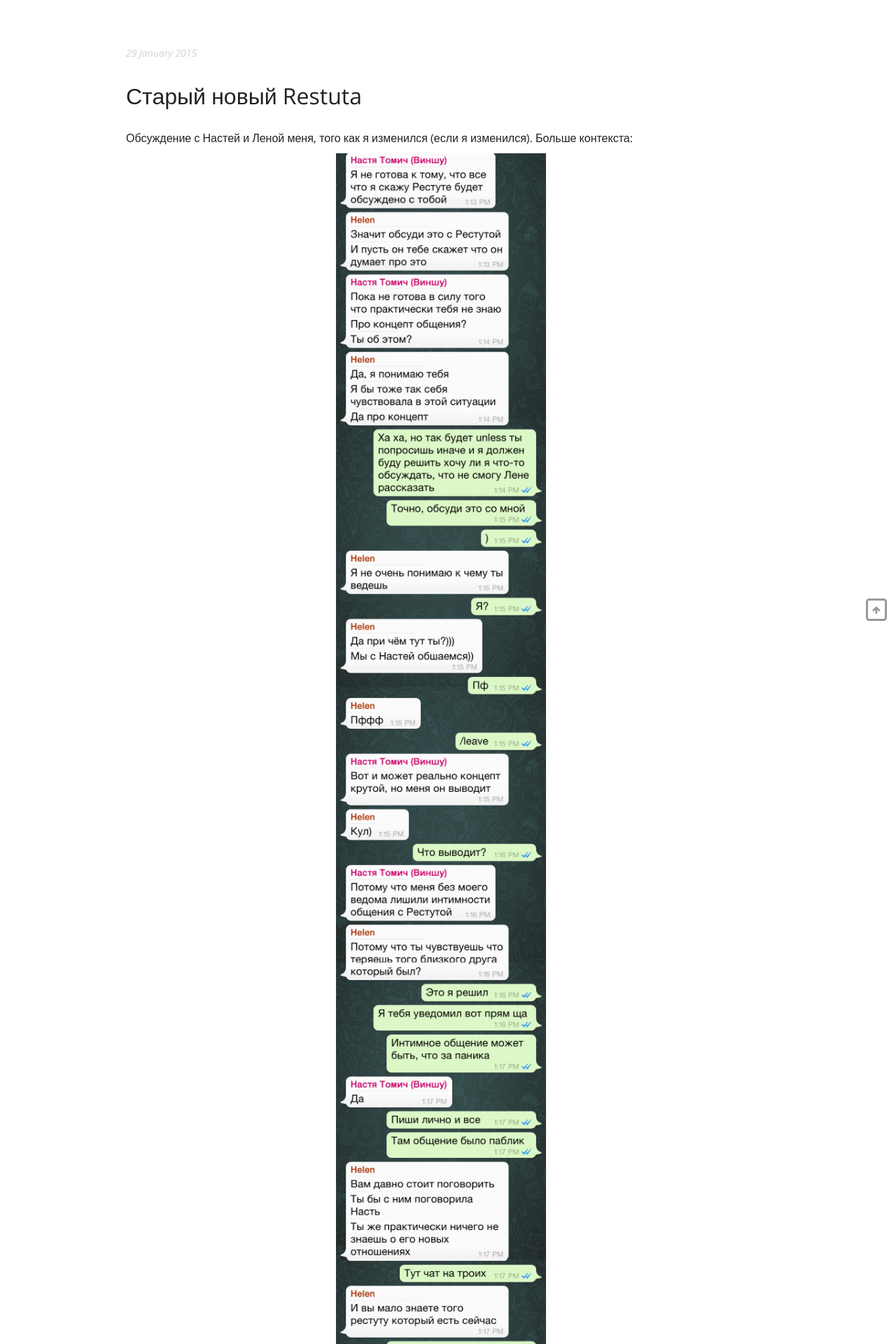
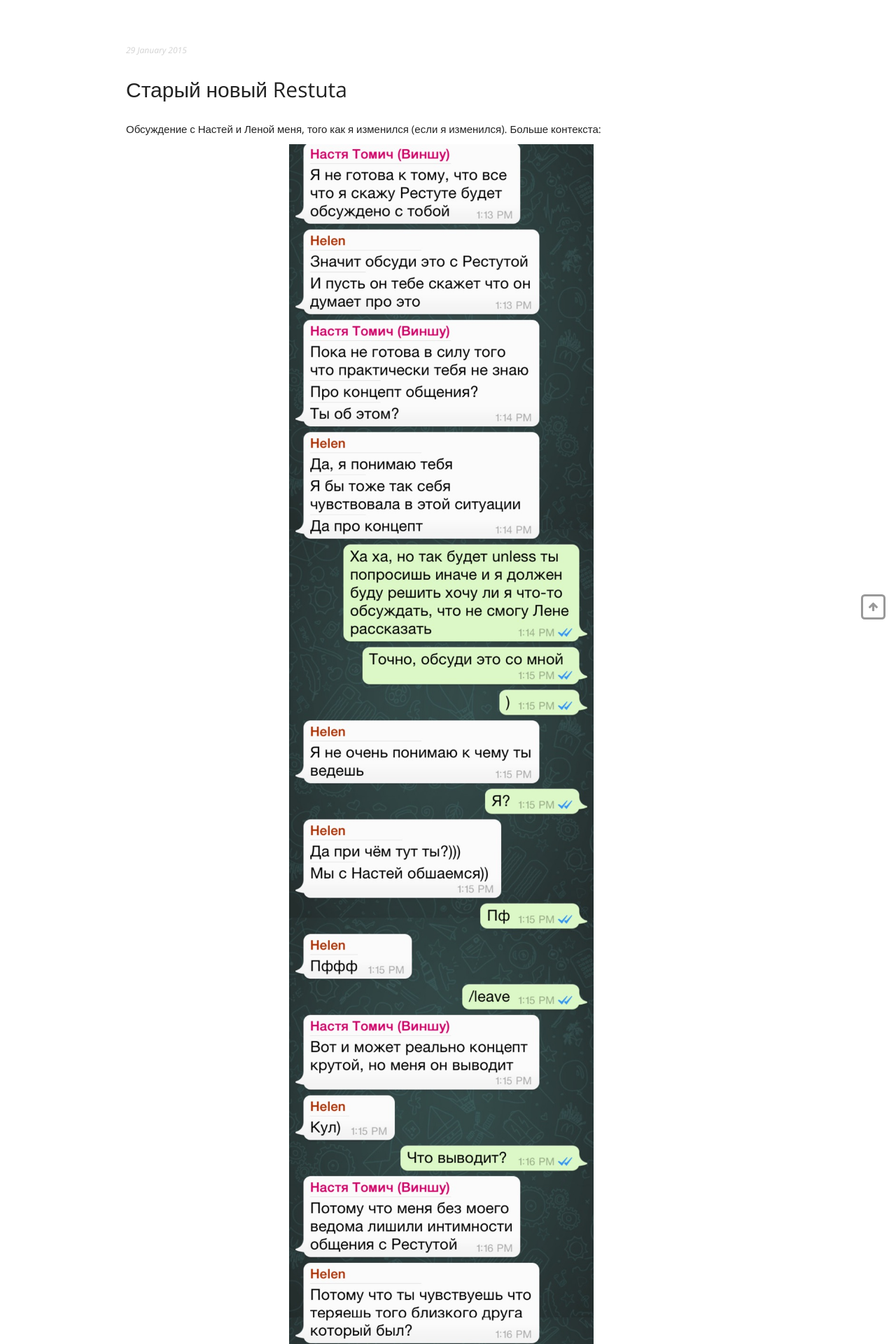
Before and after one commit to Restuta/restuta.github.io, a Jekyll site: the page built from _debates/new-restuta.md, in a window 1280 px wide. Shown: the top 1920 px of the page at 70% size. Built offline with Jekyll 4.4.1, drawn with Linux system fonts in a browser that asks for light colours; nearby versions of some CDN libraries; comment, search, counter and statistics services are not loaded.

Commit message:
improved image and size

```diff
--- a/_debates/new-restuta.md
+++ b/_debates/new-restuta.md
@@ -7,7 +7,7 @@ date: 2015/01/29
 ---
 <p>Обсуждение с Настей и Леной меня, того как я изменился (если я изменился). Больше контекста:</p>
 <div class="row">
-    <div class="col-sm-12" style="text-align: center;">
-        <img src="{{site.url}}/images/debates/new-restuta/whatsapp-history.jpg" style="max-width: 300px;"/>
+    <div class="col-sm-12 col-md-6 col-md-offset-3" style="text-align: center;">
+        <img class="img-responsive" src="{{site.url}}/images/debates/new-restuta/whatsapp-history.jpg"/>
     </div>
 </div>
--- a/css/minimalistic.css
+++ b/css/minimalistic.css
@@ -32,7 +32,7 @@ b {
 
 .date {
     font-style: italic;
-    font-size: 14px;
+    font-size: 0.8em;
     font-weight: 300;
     color: rgb(210, 210, 210);
 }
@@ -66,8 +66,8 @@ footer {
     margin-top: 2em;
 }
 
-.row img {
-    max-width: 100px;
+.img-responsive {
+    max-width: 100%;
 }
 
 .row img.img-big {
@@ -120,6 +120,9 @@ blockquote.small{
 }
 
 @media (min-width: 768px) {
+    body {
+        font-size: 3.2em;
+    }
     h1 {
         margin: 1em 0;
         text-align: left;
@@ -147,7 +150,7 @@ blockquote.small{
 
 @media (min-width: 992px) {
     body {
-        font-size: 1.6em;
+        font-size: 1.5em;
     }
     .container {
         max-width: 970px;
@@ -169,6 +172,19 @@ blockquote.small{
     }
 }
 
+ @media (max-width: 768px){
+        body {
+        font-size: 3.2em;
+    }
+}
+
+
+/*@media (max-width: 992px) {
+    .button-ui {
+        font-size: 1.6em;
+    }
+}*/
+
 .button-ui--back {
     right: 0;
     bottom: 0;
@@ -184,7 +200,6 @@ blockquote.small{
     cursor: pointer;
     margin: 1em;
     padding: 0.3em 0.5em;
-    font-size: 0.8em;
     border-radius: 0.35em;
     color: #999;
     border: 0.25em solid;
```
